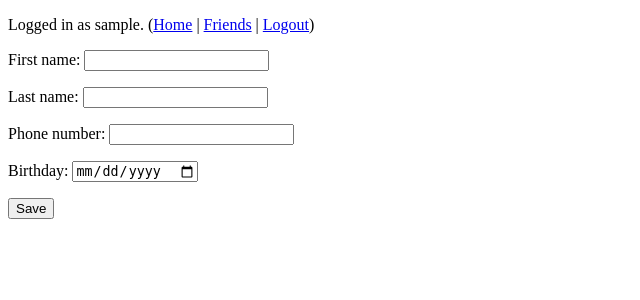
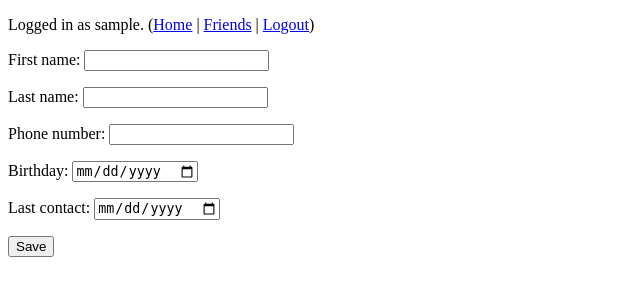
Before and after one commit to eenblam/hey, a Django app: page /friends/add/ in a window 1280 px wide. Shown: the top 300 px of the page, without its empty margins (0-640 px from the left). Run offline with Django 4.2, Linux system fonts and the light colour scheme; the visitor is signed in with stand-in values (Sample User, id 1).

Commit message:
Add Friend.last_contact

```diff
--- a/hey/forms.py
+++ b/hey/forms.py
@@ -8,10 +8,14 @@ class DateInput(forms.DateInput):
 class FriendForm(forms.ModelForm):
     class Meta:
         model = Friend
-        fields = ['first_name', 'last_name', 'phone', 'birthday']
+        # Exclude "user" since we don't want that edited
+        fields = ['first_name', 'last_name',
+                  'phone', 'birthday', 'last_contact']
         widgets = {
+            # We want an `input` instead of a `textarea`
             'first_name': forms.TextInput(),
             'last_name': forms.TextInput(),
             'birthday': DateInput(),
-            'phone': forms.TextInput()
+            'phone': forms.TextInput(),
+            'last_contact': DateInput(),
         }
--- a/hey/models.py
+++ b/hey/models.py
@@ -11,6 +11,7 @@ class Friend(models.Model):
     birthday = models.DateField("birthday", blank=True, null=True)
     #TODO don't want to restrict by char count for internationalization
     phone = models.TextField(blank=True, verbose_name="phone number")
+    last_contact = models.DateField(blank=True, null=True)
 
     def __str__(self):
         if self.last_name != "":
--- a/hey/templates/hey/friend_detail.html
+++ b/hey/templates/hey/friend_detail.html
@@ -26,4 +26,8 @@
 <p>Phone: None</p>
 {% endif %}
 
+{% if object.last_contact %}
+<p>Last contact: {{ object.last_contact }}</p>
+{% endif %}
+
 {% endblock %}
```
Also changed, not shown: hey/migrations/0002_friend_last_contact_alter_friend_phone.py (added).
